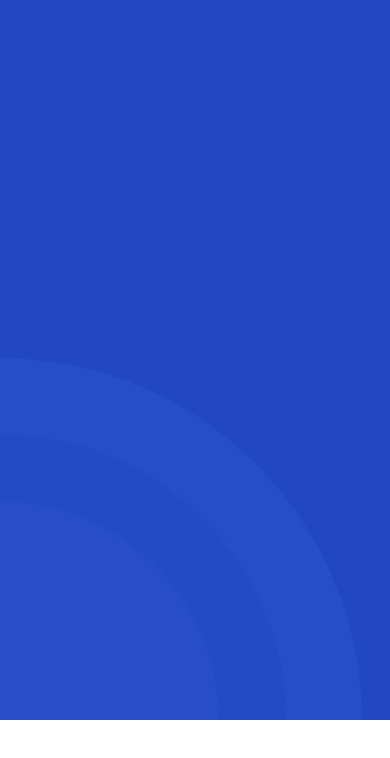
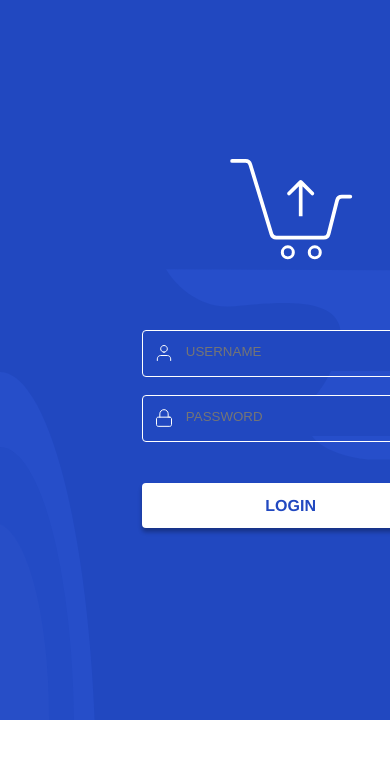
Before and after one commit to Omegabug/Luxolis, a React (Create React App) app: page / in a window 390 px wide. Shown: the top 758 px of the page. Built offline with nearby package versions, Linux system fonts and the light colour scheme.

Commit message:
More responsive interface
Changed pixel values to % values. There are still some inconsistencies but at least it's better than before

```diff
--- a/src/Components/form.css
+++ b/src/Components/form.css
@@ -1,11 +1,8 @@
 .dashboard-login .form {
-    margin-left: auto;
-    margin-right: auto;
-    height: 398px;
-    left: 852px;
+    height: 50%;
+    left: 41%;
     position: absolute;
     top: 162px;
-    width: 302px;
 }
 
 .dashboard-login .username {
--- a/src/Components/form.jsx
+++ b/src/Components/form.jsx
@@ -27,6 +27,7 @@ export const LoginForm = (props) => {
 
   return (
     <form >
+
       <div className="username">
         <div className="overlap-group-2">
           <img className="img" alt="User" src={userIcon} />
@@ -47,7 +48,9 @@ export const LoginForm = (props) => {
       <Popup trigger={errorPopup}>
         <h3>testerino</h3>
       </Popup>
+
     </form>
+
 
   );
 }
--- a/src/Components/popup.css
+++ b/src/Components/popup.css
@@ -1,8 +1,10 @@
 .popup {
-    position: fixed;
+    position: absolute;
     top:0;
     left:0;
-    width: 30%;
+    background-color: #264ec9;
+
+    width: 100%;
     height:100vh ;
     background-color: rgda(0,0,0,0.2);
     display: flex;
@@ -11,7 +13,7 @@
 }
 .popup-inner{
     position: relative;
-    background-color: blue;
+
 }
 .popup-inner popupButton{
     position: absolute;
--- a/src/Components/popup.jsx
+++ b/src/Components/popup.jsx
@@ -6,8 +6,8 @@ export const Popup = (props) => {
   return(props.trigger) ? (
     <div className='popup'>
       <div className='popupInner'>
+        {props.children}
         <button className='closeButton'>Close</button>
-        {props.children}
       </div>
     </div>
   ) :"";
--- a/src/Components/style.css
+++ b/src/Components/style.css
@@ -10,69 +10,63 @@
     background-color: #2148c0;
     height: 720px;
     overflow: hidden;
-    width: 1280px;
+    width: 100%;
   }
 
   .dashboard-login .overlap {
-    height: 1083px;
-    left: -362px;
+    position: flex;
+    height: 150%;
+    left: -25%;
     position: relative;
     top: -1px;
-    width: 1642px;
+    width: 150%;
   }
 
   .dashboard-login .BG {
-    height: 1083px;
+    height: 150%;
     left: 0;
     position: absolute;
     top: 0;
-    width: 1642px;
+    width: 150%;
   }
 
   .dashboard-login .overlap-group {
     background-color: #264ec9;
-    border-radius: 362px;
-    height: 724px;
+    border-radius: 327%;
+    height: 52%;
     left: 0;
     position: absolute;
-    top: 359px;
-    width: 724px;
+    top: 23%;
+    width: 22%;
   }
+
 
   .dashboard-login .ellipse {
     background-color: #234bc5;
-    border-radius: 286px;
-    height: 572px;
-    left: 76px;
+    border-radius: 100%;
+    height: 68%;
+    left: 12%;
     position: absolute;
-    top: 76px;
-    width: 572px;
+    top: 9%;
+    width: 77%;
   }
 
   .dashboard-login .div {
     background-color: #274ec7;
-    border-radius: 219px;
-    height: 438px;
-    left: 143px;
+    border-radius: 54%;
+    height: 46%;
+    left: 19%;
     position: absolute;
-    top: 143px;
-    width: 438px;
+    top: 18%;
+    width: 57%;
   }
 
   .dashboard-login .vector {
-    height: 720px;
-    left: 778px;
+    height: 45%;
+    right: 44%;
     position: absolute;
     top: 1px;
-    width: 864px;
-  }
-
-  .dashboard-login .vector {
-    height: 720px;
-    left: 778px;
-    position: absolute;
-    top: 1px;
-    width: 864px;
+    width: 26%;
   }
 
 
```
Also changed, not shown: src/Components/login.jsx (line endings or trailing spaces). Lines whose indentation alone changed are shown as unchanged.
